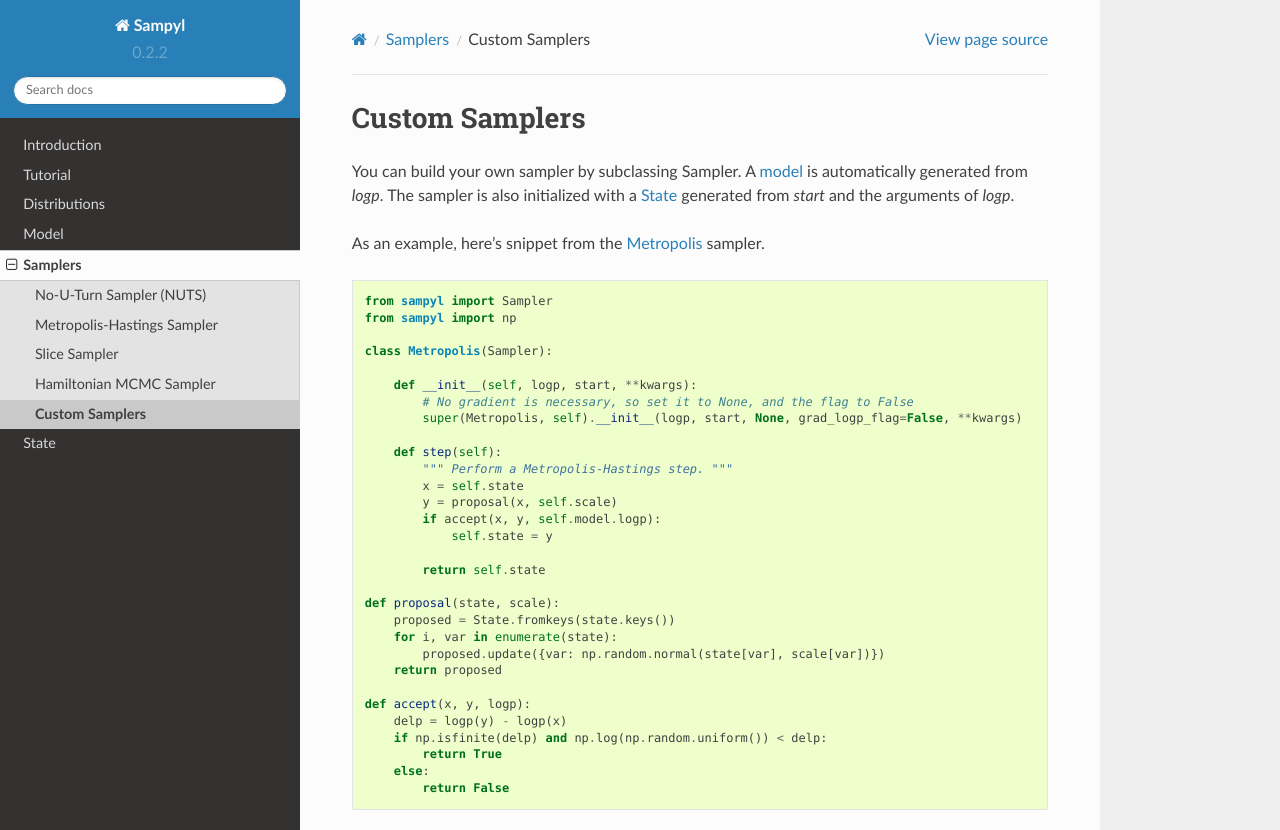
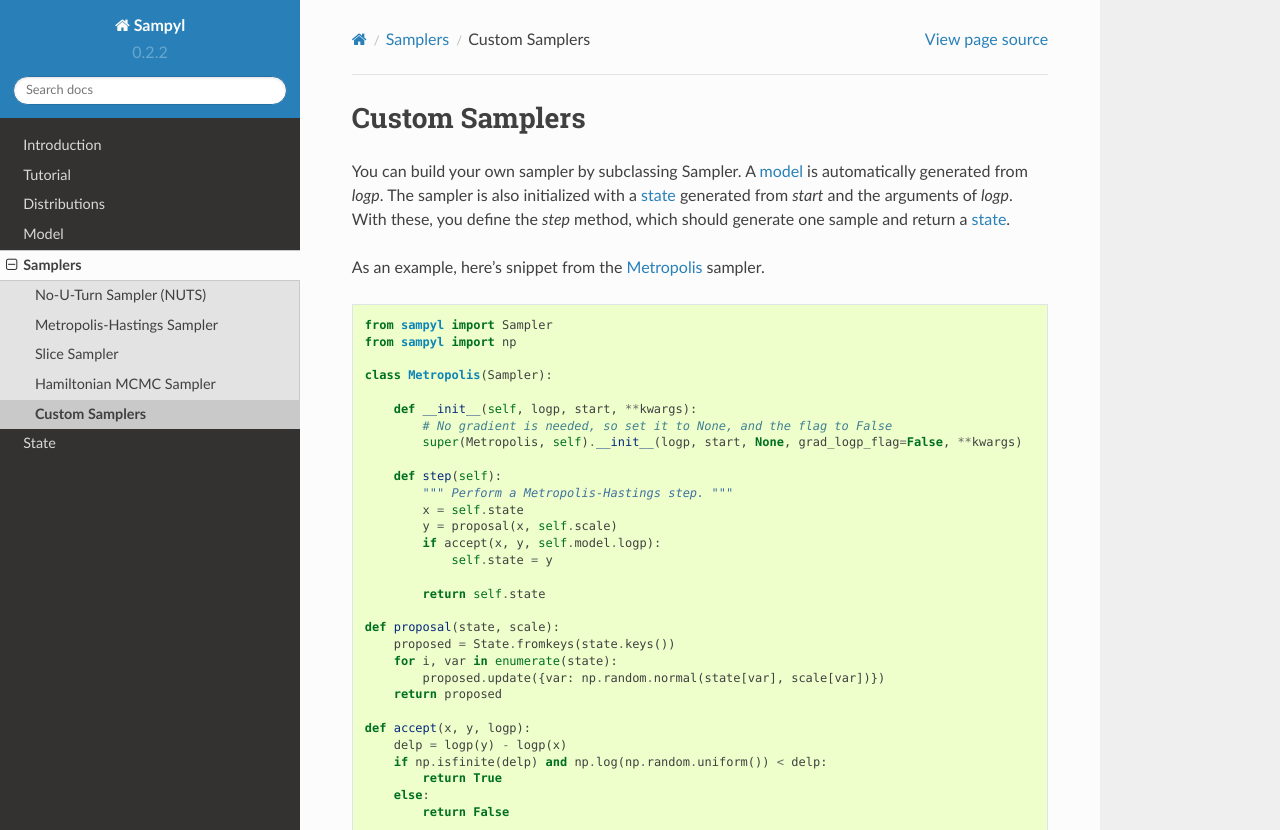
Before and after one commit to mcleonard/sampyl, a Sphinx documentation site: the page built from docs/samplers/custom.rst, in a window 1280 px wide and 1147 px high, cut to the strip 0-830 px from the top of the window. Built offline with Sphinx 7.4.7 and the Read the Docs theme 2.0.0, drawn with Linux system fonts in a browser that asks for light colours.

Commit message:
Added a sentence in custom sampler documentation about the step method.

```diff
--- a/docs/samplers/custom.rst
+++ b/docs/samplers/custom.rst
@@ -5,7 +5,9 @@ Custom Samplers
 
 You can build your own sampler by subclassing Sampler. A :ref:`model <model>`
 is automatically generated from `logp`. The sampler is also initialized with
-a :ref:`state` generated from `start` and the arguments of `logp`.
+a :ref:`state <state>` generated from `start` and the arguments of `logp`. With these,
+you define the `step` method, which should generate one sample and return a
+:ref:`state <state>`.
 
 As an example, here's snippet from the :ref:`Metropolis <metropolis>` sampler. ::
 
@@ -15,7 +17,7 @@ As an example, here's snippet from the :ref:`Metropolis <metropolis>` sampler. :
     class Metropolis(Sampler):
 
         def __init__(self, logp, start, **kwargs):
-            # No gradient is necessary, so set it to None, and the flag to False
+            # No gradient is needed, so set it to None, and the flag to False
             super(Metropolis, self).__init__(logp, start, None, grad_logp_flag=False, **kwargs)
 
         def step(self):
```
